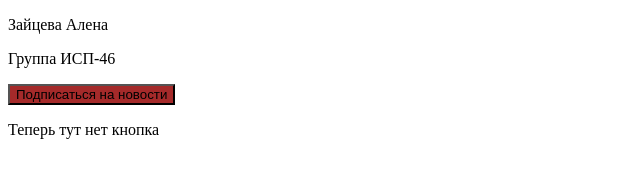
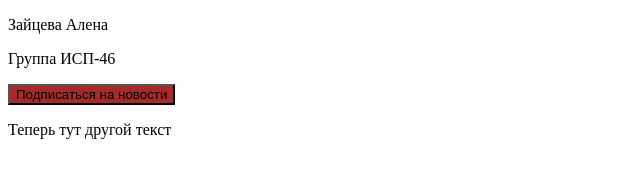
Before and after one commit to zaitzevaalenka/torture, a plain HTML site: page index.html in a window 1280 px wide. Shown: the full height of the page, 0-640 px from the left. Drawn offline with Linux system fonts and the light colour scheme.

Commit message:
Изменили текс, потому что ступили

```diff
--- a/index.html
+++ b/index.html
@@ -9,6 +9,6 @@
     <p>Зайцева Алена</p>
     <p>Группа ИСП-46</p>
     <button style="background-color: brown;">Подписаться на новости</button>
-    <p>Теперь тут нет кнопка </p>
+    <p>Теперь тут другой текст </p>
 </body>
 </html>
```
